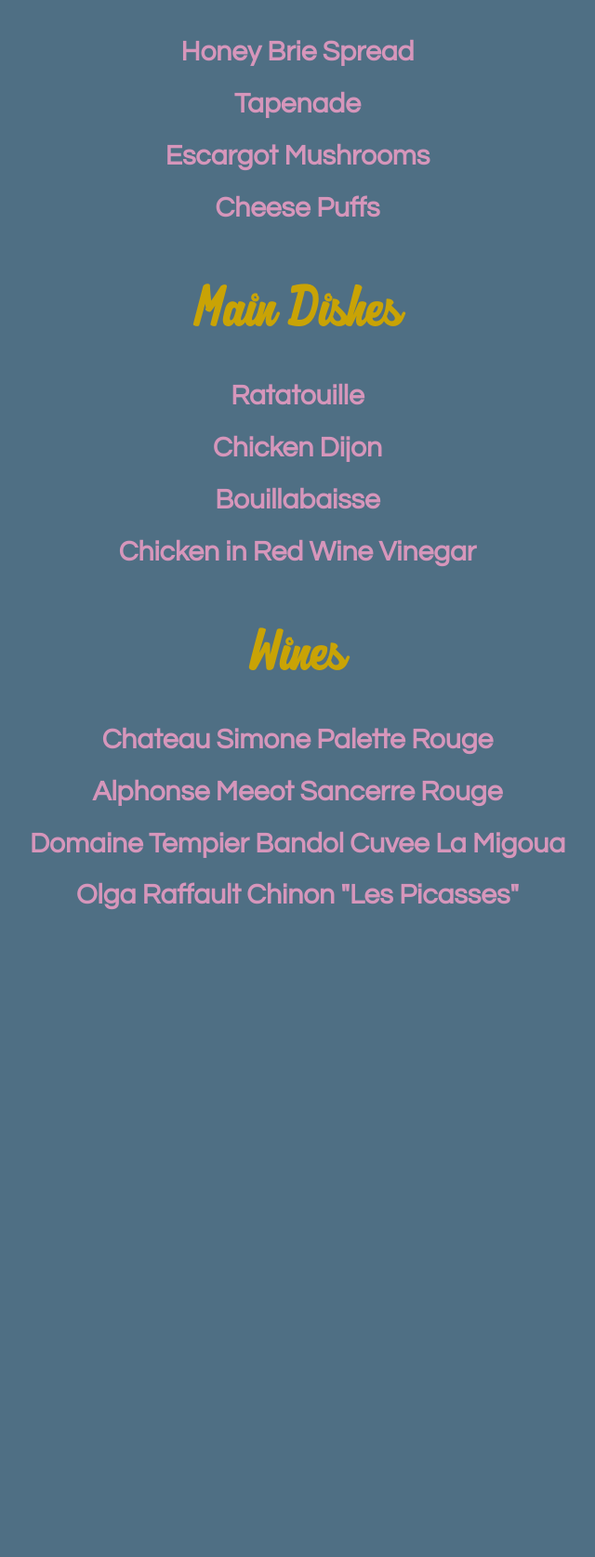
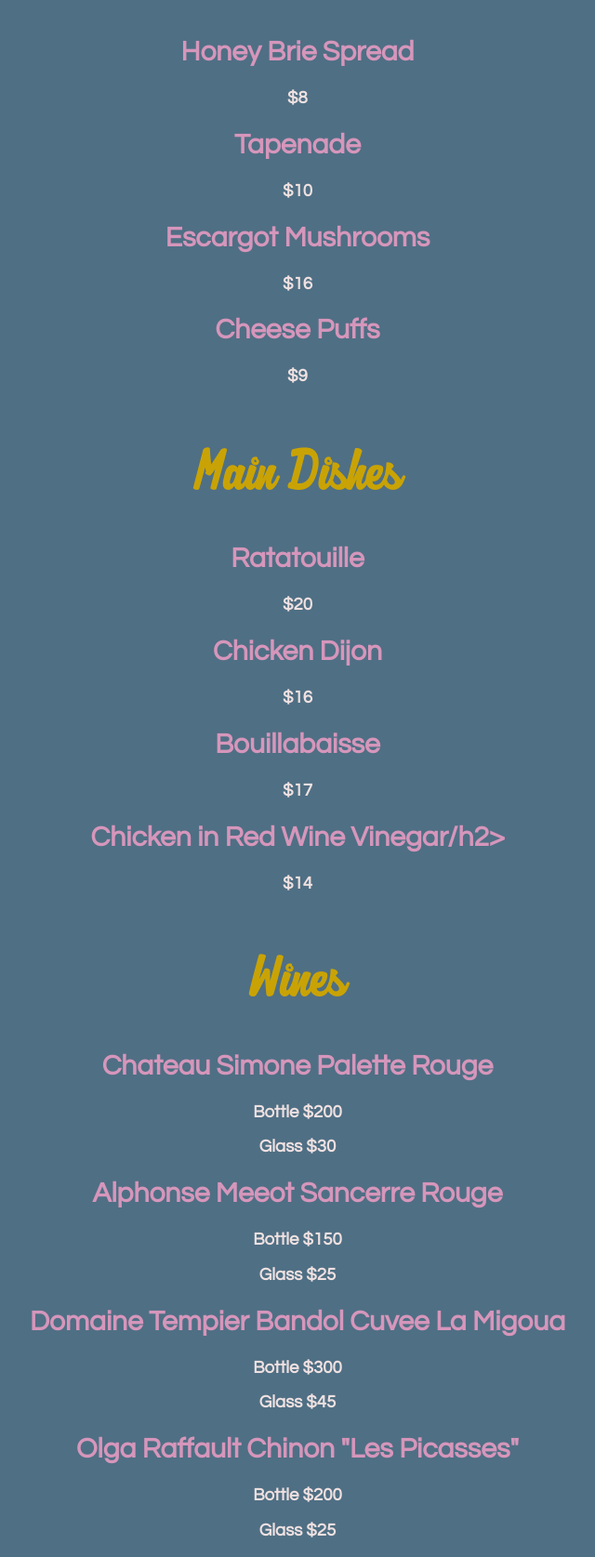
Before and after one commit to hnegley/project_final3_negley_holly, a plain HTML site: page menu.html in a window 1280 px wide. Shown: the part 677-2352 px from the top of the page at 93% size, without its empty margins (320-960 px from the left). Before the commit the page ends 1680 px from the top, so only its background shows below. Drawn offline with Linux system fonts and the light colour scheme; files whose address does not match are found by name.

Commit message:
added reservation info, and pricing on menu, cleaed up css

```diff
--- a/css/styles.css
+++ b/css/styles.css
@@ -128,25 +128,3 @@ a:active {
 #padding {
 	padding-bottom: 5%;
 }
-
-/* filering */
-
-.fliter {
-
-}
-
-.category {
-
-}
-
-.mixcategory-1 {
-
-}
-
-.mixcategory-2 {
-
-}
-
-.mixcategory-3 {
-
-}
--- a/menu.html
+++ b/menu.html
@@ -34,26 +34,44 @@
 		<h1>Appetizers</h1>
 
 			<h2>Honey Brie Spread</h2>
+				<h3>$8</h3>
 			<h2>Tapenade</h2>
+				<h3>$10</h3>
 			<h2>Escargot Mushrooms</h2>
+				<h3>$16</h3>
 			<h2>Cheese Puffs</h2>
+				<h3>$9</h3>
 
 		<h1>Main Dishes</h1>
 
 			<h2>Ratatouille</h2>
+				<h3>$20</h3>
 			<h2>Chicken Dijon</h2>
+				<h3>$16</h3>
 			<h2>Bouillabaisse</h2>
-			<h2>Chicken in Red Wine Vinegar</h2>
+				<h3>$17</h3>
+			<h2>Chicken in Red Wine Vinegar/h2>
+				<h3>$14</h3>
 
 		<h1>Wines</h1>
 
 			<h2>Chateau Simone Palette Rouge</h2>
+				<h3>Bottle $200</h3>
+				<h3>Glass $30</h3>
+
 			<h2>Alphonse Meeot Sancerre Rouge</h2>
+				<h3>Bottle $150</h3>
+				<h3>Glass $25</h3>
+
 			<h2>Domaine Tempier Bandol Cuvee La Migoua</h2>
+				<h3>Bottle $300</h3>
+				<h3>Glass $45</h3>
+
 			<h2>Olga Raffault Chinon "Les Picasses"</h2>
+				<h3>Bottle $200</h3>
+				<h3>Glass $25</h3>
 
-
-		</section>
+	</section>
 
 		<script src="js/vendor/jquery-2.1.3.min.js"></script>
 		<script src="js/main.js"></script>
```
Also changed, not shown: contact.html (+2 -0 lines).
